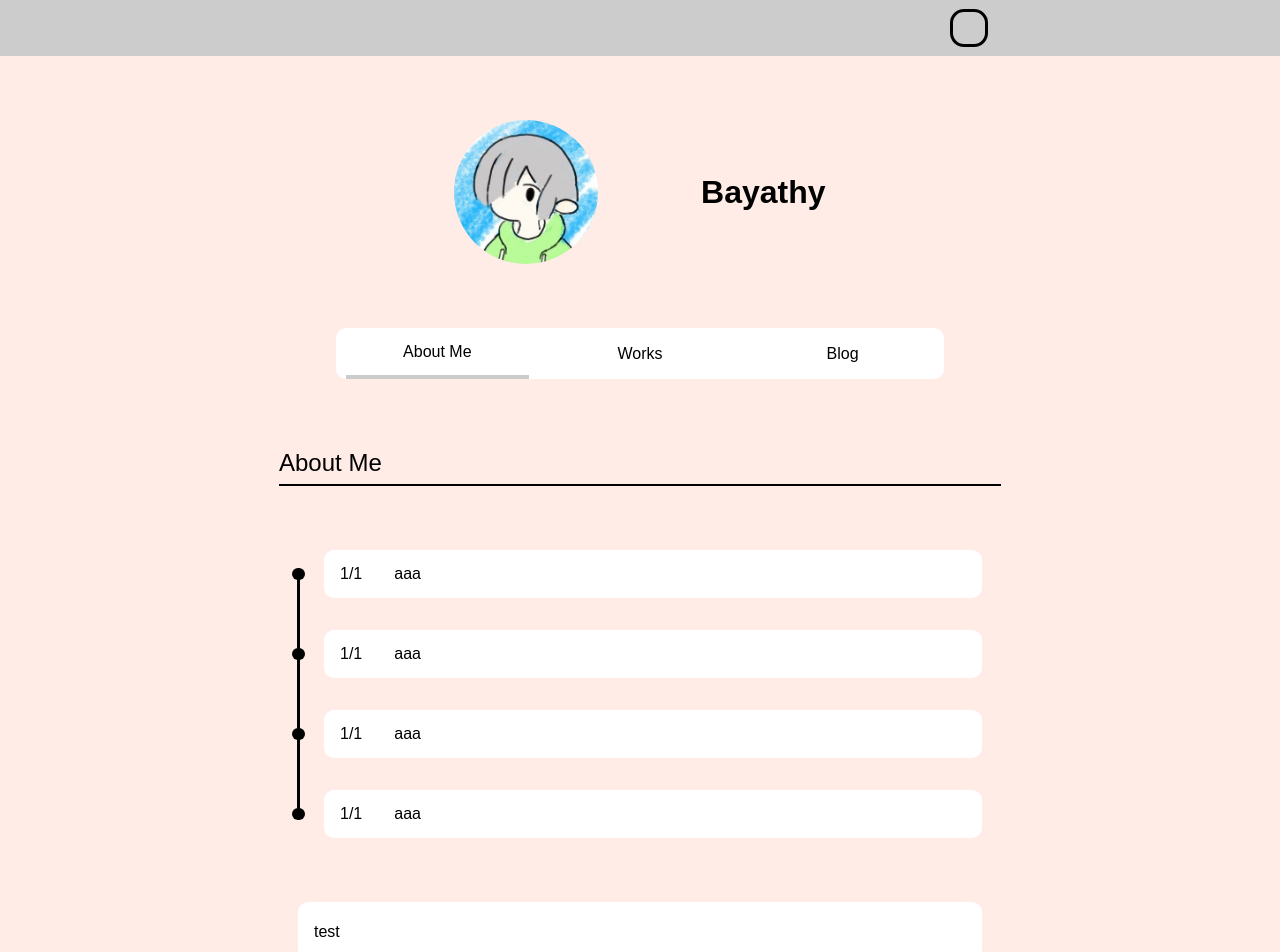
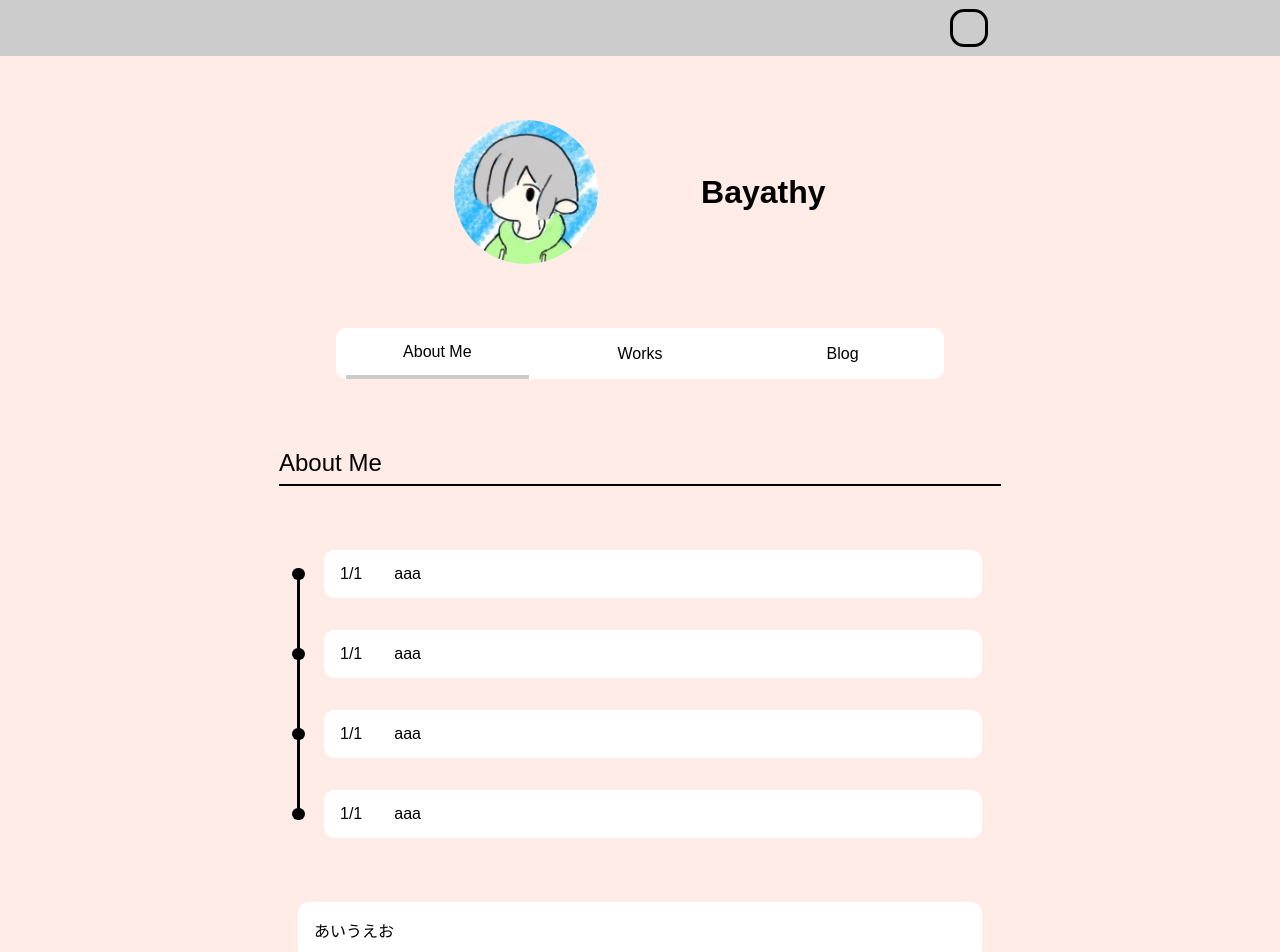
Before and after one commit to Bayathy/bayathy-portfolio, a Next.js app: page / in a window 1280 px wide. Shown: the top 952 px of the page. Built offline with nearby package versions, Linux system fonts and the light colour scheme; some icons are missing.

Commit message:
add About

```diff
--- a/src/compornent/atom/HistoryPlate/HistoryPlate.tsx
+++ b/src/compornent/atom/HistoryPlate/HistoryPlate.tsx
@@ -47,7 +47,7 @@ const HistoryPlate: React.FC<HistoryPlate> = ({ text, date }) => {
             line-height: 1;
             display: flex;
             align-items: baseline;
-            padding: 1rem;
+            padding: ${theme.padding.small};
           `}
         >
           <p>{date}</p>
--- a/src/compornent/molecular/SkillsCard/SkillsCard.tsx
+++ b/src/compornent/molecular/SkillsCard/SkillsCard.tsx
@@ -19,7 +19,7 @@ const SkillsCard: React.FC = () => {
           `}
         >
           <div>
-            <p>test</p>
+            <p>あいうえお</p>
           </div>
         </div>
       </Card>
```
Also changed, not shown: src/compornent/organism/About/About.tsx (added).
